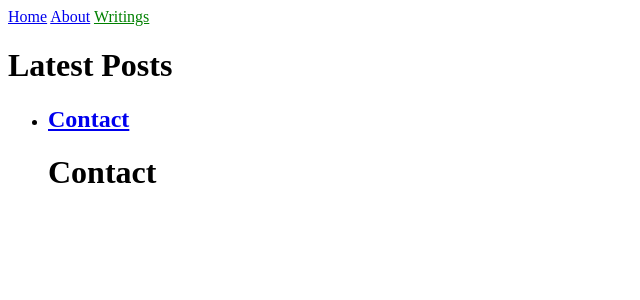
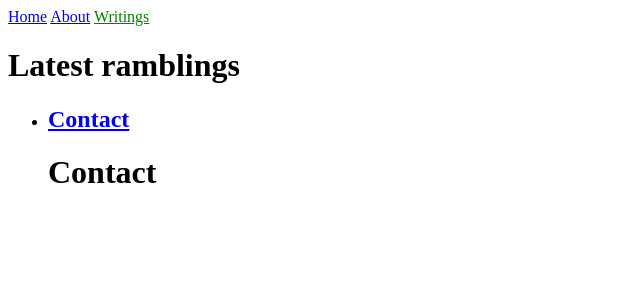
Before and after one commit to dj-louw/dj-louw.github.io, a Jekyll site: the page built from writings.html, in a window 1280 px wide. Shown: the top 300 px of the page, without its empty margins (0-640 px from the left). Built offline with Jekyll 4.4.1, drawn with Linux system fonts in a browser that asks for light colours.

Commit message:
writings => ramblings

```diff
--- a/writings.html
+++ b/writings.html
@@ -2,7 +2,7 @@
 layout: default
 title: writings
 ---
-<h1>Latest Posts</h1>
+<h1>Latest ramblings</h1>
 
 <ul>
   {% for post in site.posts %}
```
